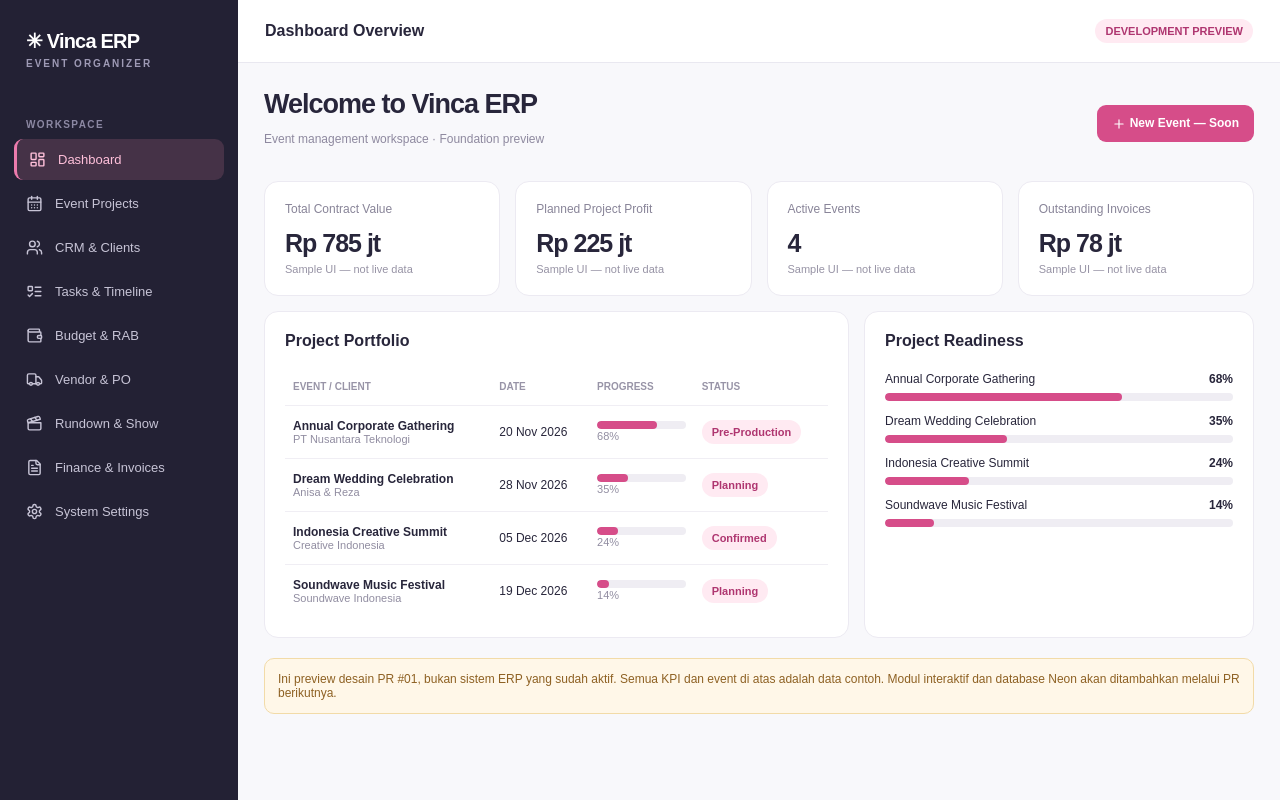
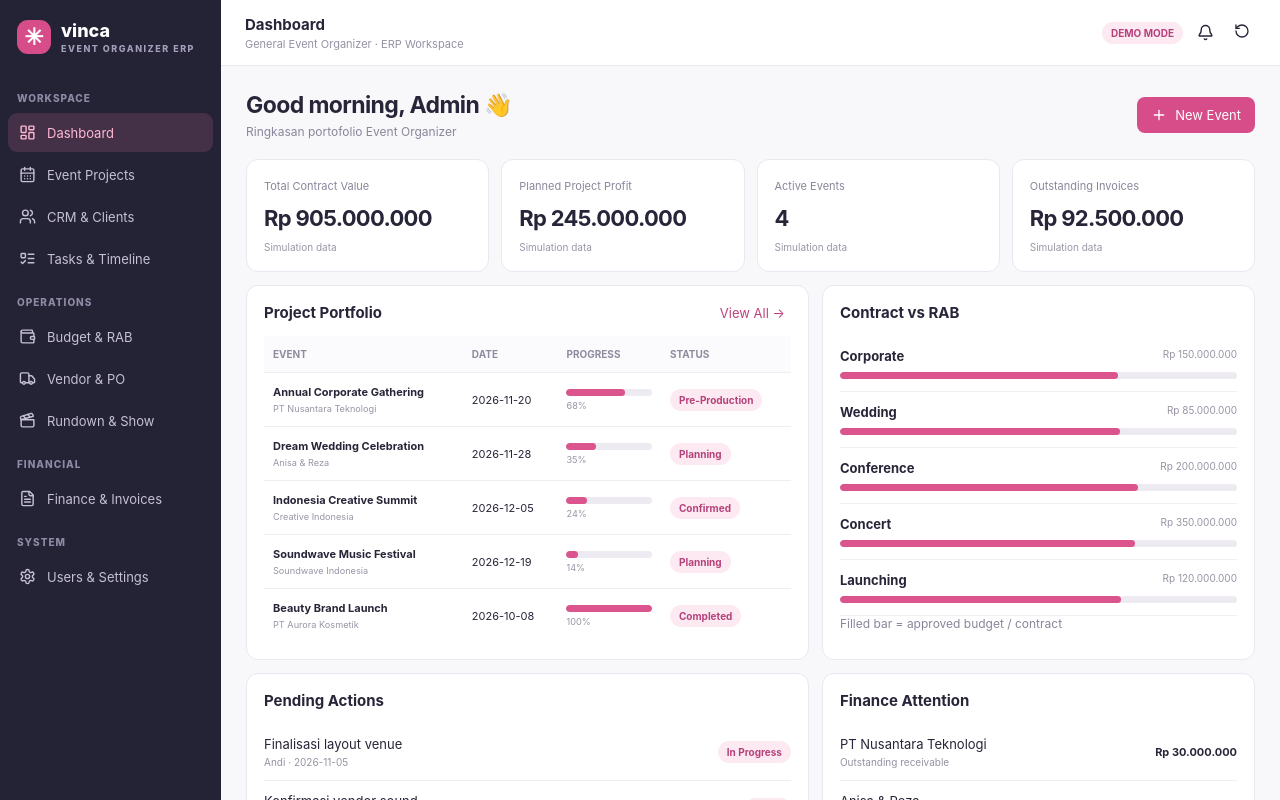
Before and after one commit to leoneshenkad96/hujan-project, a Next.js app: page / in a window 1280 px wide. Shown: the top 800 px of the page. Built offline with nearby package versions, Linux system fonts and the light colour scheme.

Commit message:
feat(ui): make interactive EO workspace the home page

```diff
--- a/src/app/page.tsx
+++ b/src/app/page.tsx
@@ -1,35 +1,5 @@
-import { LayoutDashboard, CalendarDays, Users, ListTodo, Wallet, Truck, Clapperboard, FileText, Settings, Plus } from 'lucide-react';
+import Workspace from './workspace';
 
-const menu = [
-  { label: 'Dashboard', icon: LayoutDashboard },
-  { label: 'Event Projects', icon: CalendarDays },
-  { label: 'CRM & Clients', icon: Users },
-  { label: 'Tasks & Timeline', icon: ListTodo },
-  { label: 'Budget & RAB', icon: Wallet },
-  { label: 'Vendor & PO', icon: Truck },
-  { label: 'Rundown & Show', icon: Clapperboard },
-  { label: 'Finance & Invoices', icon: FileText },
-  { label: 'System Settings', icon: Settings },
-];
-const sample = [
-  { event: 'Annual Corporate Gathering', client: 'PT Nusantara Teknologi', date: '20 Nov 2026', progress: 68, status: 'Pre-Production' },
-  { event: 'Dream Wedding Celebration', client: 'Anisa & Reza', date: '28 Nov 2026', progress: 35, status: 'Planning' },
-  { event: 'Indonesia Creative Summit', client: 'Creative Indonesia', date: '05 Dec 2026', progress: 24, status: 'Confirmed' },
-  { event: 'Soundwave Music Festival', client: 'Soundwave Indonesia', date: '19 Dec 2026', progress: 14, status: 'Planning' },
-];
 export default function Home() {
-  return <div className="layout">
-    <aside className="sidebar" aria-label="Navigasi utama">
-      <div className="brand">✳ Vinca ERP<small>EVENT ORGANIZER</small></div>
-      <div className="navgroup">WORKSPACE</div>
-      {menu.map(({ label, icon: Icon }, i) => <div key={label} className={'navitem '+(i === 0 ? 'active' : '')}><Icon size={17} aria-hidden="true" />{label}</div>)}
-    </aside>
-    <section className="main"><header className="topbar"><strong>Dashboard Overview</strong><span className="pill">DEVELOPMENT PREVIEW</span></header>
-      <main className="content"><div className="heading"><div><h1>Welcome to Vinca ERP</h1><p className="eyebrow">Event management workspace · Foundation preview</p></div><button className="btn" disabled title="Tersedia di PR Event Management"><Plus size={14} style={{verticalAlign:'middle'}} /> New Event — Soon</button></div>
-        <div className="kpis"><div className="card"><div className="kpi-label">Total Contract Value</div><div className="kpi-number">Rp 785 jt</div><div className="kpi-note">Sample UI — not live data</div></div><div className="card"><div className="kpi-label">Planned Project Profit</div><div className="kpi-number">Rp 225 jt</div><div className="kpi-note">Sample UI — not live data</div></div><div className="card"><div className="kpi-label">Active Events</div><div className="kpi-number">4</div><div className="kpi-note">Sample UI — not live data</div></div><div className="card"><div className="kpi-label">Outstanding Invoices</div><div className="kpi-number">Rp 78 jt</div><div className="kpi-note">Sample UI — not live data</div></div></div>
-        <div className="grid"><section className="card"><h2>Project Portfolio</h2><div style={{overflowX:'auto',marginTop:18}}><table><thead><tr><th>EVENT / CLIENT</th><th>DATE</th><th>PROGRESS</th><th>STATUS</th></tr></thead><tbody>{sample.map(e=><tr key={e.event}><td><strong>{e.event}</strong><div className="muted">{e.client}</div></td><td>{e.date}</td><td style={{minWidth:90}}><div className="bar"><span style={{width:e.progress+'%'}} /></div><span className="muted">{e.progress}%</span></td><td><span className="pill">{e.status}</span></td></tr>)}</tbody></table></div></section><section className="card"><h2>Project Readiness</h2><div className="stack">{sample.map(e=><div key={e.event}><div style={{display:'flex',justifyContent:'space-between',fontSize:12,marginBottom:7}}><span>{e.event}</span><strong>{e.progress}%</strong></div><div className="bar"><span style={{width:e.progress+'%'}} /></div></div>)}</div></section></div>
-        <div className="note">Ini preview desain PR #01, bukan sistem ERP yang sudah aktif. Semua KPI dan event di atas adalah data contoh. Modul interaktif dan database Neon akan ditambahkan melalui PR berikutnya.</div>
-      </main>
-    </section>
-  </div>;
+  return <Workspace />;
 }
```
